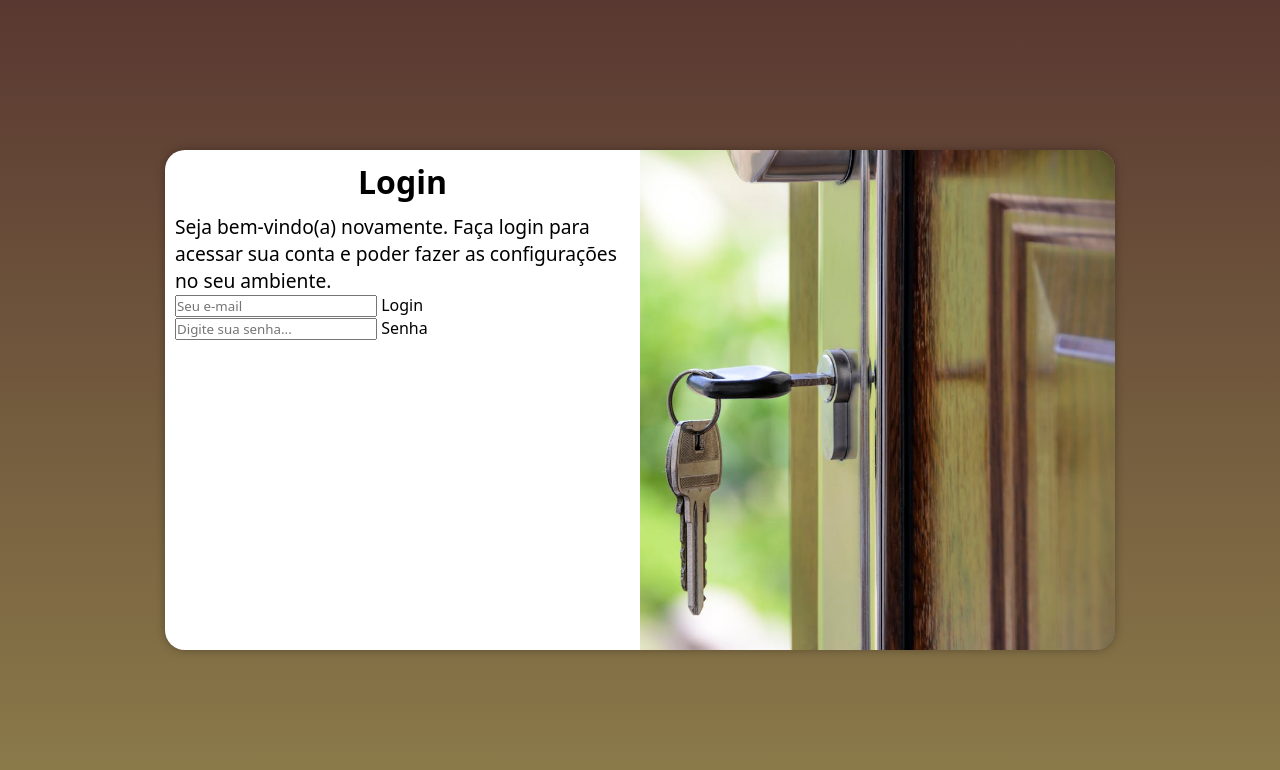
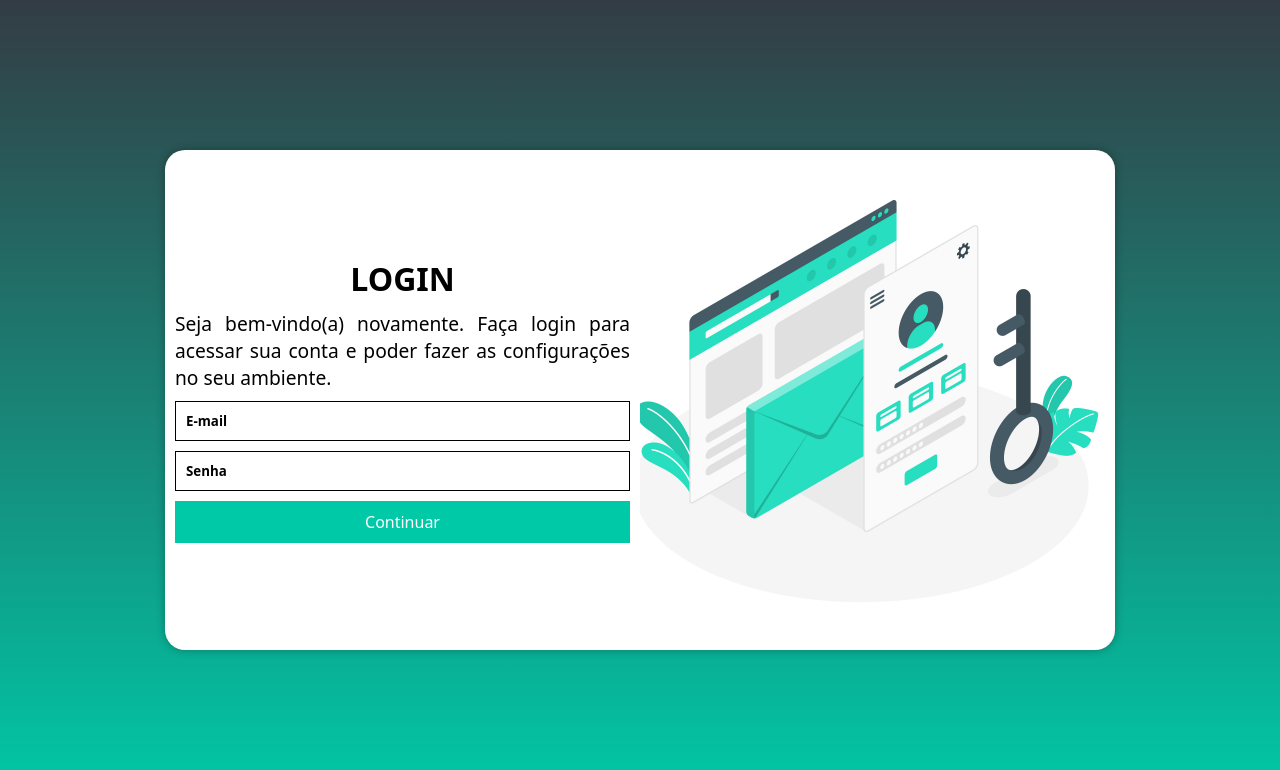
Before and after one commit to juliogabrielxp/Curso-em-video, a plain HTML site: page desafios/projeto-login/index.html in a window 1280 px wide. Drawn offline with Linux system fonts and the light colour scheme.

Commit message:
Refector do projeto tela-login
Ajustes no projetos e realizando exercícios do módulo 5 de css e html

```diff
--- a/desafios/projeto-login/css/media-query.css
+++ b/desafios/projeto-login/css/media-query.css
@@ -11,54 +11,61 @@ Grandes telas: acima de 1200px */
 @media screen and (min-width:768px) and (max-width:992px) {
 
     body {
-        background-image: linear-gradient(to top, #8C7C4A,#593831);
+        background-image: linear-gradient(to top,  #00C9A7,  #333C44);
     }
 
-    section#login {
+    #container {
+        height: 400px;
         width: 90vw;
+        display: flex;
+        align-items: center;
     }
 
-    section#login div#imagem {
-        float: left;
+    #container #imagem {
         width: 30%;
         height: 100%;
         background-position:center center;
         background-size: cover;
     }
 
-
-    section#login section#formulario {
-        float: right;
+    .campo {
+        margin-top: 20px;
+        margin-bottom: 20px;
     }
 }
 
 @media screen and (min-width:992px) {
 
     body {
-        background-image: linear-gradient(to top,#8C7C4A, #593831);
+        background-image: linear-gradient(to top, #00C9A7, #333C44);
     }
 
-    section#login {
+    #container {
         width: 950px;
+        align-items: center;
+        display: flex;
+        flex-direction: row-reverse;
     }
 
-    section#login div#imagem {
-        float: right;
+    #container #imagem {
         width: 50%;
         height: 100%;
         background-position: center right;
     }
 
-    section#login div#formulario {
-        float: left;
+    #container #formulario {
         width: 50%;
     }
 
-    div#formulario h1 {
+    #formulario h1 {
         font-size: 2em;
     }
 
-    div#formulario p {
+    #formulario p {
         font-size: 1.2em;
     }
+
+    button {
+        color: white;
+    }
 }
--- a/desafios/projeto-login/css/style.css
+++ b/desafios/projeto-login/css/style.css
@@ -3,20 +3,24 @@
 * {
     margin: 0px;
     padding: 0px;
+    box-sizing: border-box;
 
     font-family: system-ui, -apple-system, BlinkMacSystemFont, 'Segoe UI', Roboto, Oxygen, Ubuntu, Cantarell, 'Open Sans', 'Helvetica Neue', sans-serif;
     box-sizing: border-box;
 }
 
 :root {
-    --cor0: #7DA63F;
-    --cor1:#593831;
+    --cor0: #00C9A7;
+    --cor1:#333C44;
 }
 
 body, html {
-    background-color: var(--cor1);
     height: 100vh;
     width: 100vw;
+}
+
+body {
+    background-image: linear-gradient(to top,  #00C9A7,  #333C44);
 }
 
 main {
@@ -27,7 +31,7 @@ main {
     width: 100vw;
 }
 
-section#login {
+#container {
     background-color: #fff;
     width: 250px;
     height: 500px;
@@ -40,23 +44,68 @@ section#login {
 
 }
 
-section#login div#imagem {
+#container #imagem {
     display: block;
-    background: var(--cor1) url('../imagens/login.jpg.jpg') no-repeat;
+    background: var(--cor1) url('../imagens/tela-login.jpg') no-repeat;
     height: 200px;
     background-size: cover;
 }
 
-section#login div#formulario {
+/* Formulário: */
+
+#container #formulario {
     display: block;
     padding: 10px;
 }
 
-div#formulario h1 {
+#formulario h1 {
     text-align: center;
     margin-bottom: 10px;
 }
 
-div#formulario p {
+.campo {
+    margin-top: 10px;
+}
+
+input {
+    display: block;
+    border-radius: 0;
+    border: 1px solid black;
+    padding: 10px;
+    width: 100%;
+}
+
+button {
+    padding: 10px;
+    width: 100%;
+    background-color: #00C9A7;
+    font-size: medium;
+    color: rgba(255, 255, 255, 0.788);
+    font-weight: 500;
+    border: none;
+}
+
+button:hover {
+    background-color: #00c9a786;
+}
+
+input::placeholder {
+    font-weight: bolder;
+    opacity: 1;
+    color: black;
+}
+
+input:focus {
+    outline: 1px solid #00C9A7;
+}
+
+#formulario p {
     font-size: 0.8em;
+    text-align: justify;
 }
+
+h1 {
+    text-transform: uppercase;
+}
+
+/*Fim formulário */
--- a/desafios/projeto-login/index.html
+++ b/desafios/projeto-login/index.html
@@ -9,7 +9,7 @@
 </head>
 <body>
     <main>
-        <section id="login">
+        <section id="container">
             <div id="imagem">
                 <!--Aqui vai a imagem-->
             </div>
@@ -18,12 +18,15 @@
                 <p>Seja bem-vindo(a) novamente. Faça login para acessar sua conta e poder fazer as configurações no seu ambiente.</p>
                 <form action="login.php" method="post">
                     <div class="campo">
-                        <input type="email" name="login" id="login" placeholder="Seu e-mail">
-                        <label for="login">Login</label>
+                        <input type="email" name="login" id="login" placeholder="E-mail">
                     </div>
                     <div class="campo">
-                        <input type="password" name="senha" id="senha" placeholder="Digite sua senha...">
-                         <label for="senha">Senha</label>
+                        <input type="password" name="senha" id="senha" placeholder="Senha">
+                    </div>
+                    <div class="campo">
+                        <button type="submit">
+                            Continuar
+                        </button>
                     </div>
                 </form>
             </div>
```
Also changed, not shown: exercicios/ex027/flexbox001/index.html (added, +38 -0 lines), exercicios/ex027/flexbox003/index.html (added, +51 -0 lines), exercicios/ex027/flexbox004/index.html (added, +39 -0 lines), exercicios/ex027/flexbox004/index002.html (added, +44 -0 lines), desafios/projeto-login/imagens/tela-login.jpg (added).
